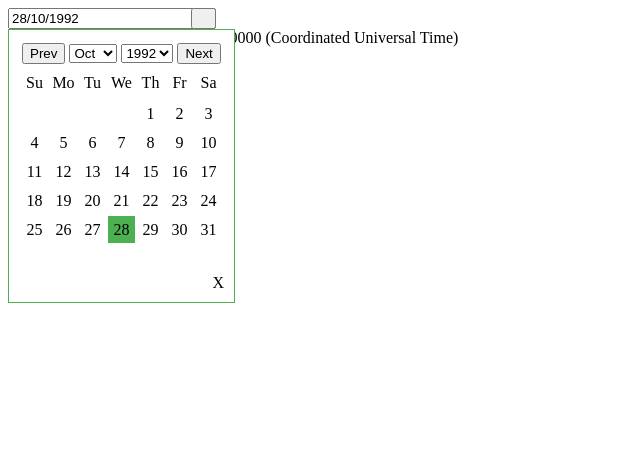
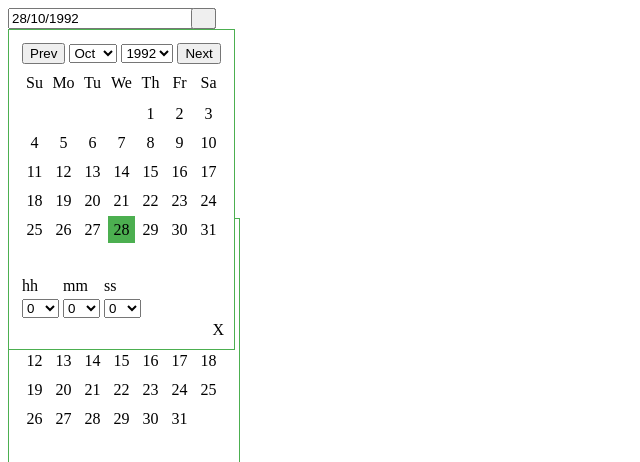
Before and after one commit to NilavPatel/np-date-picker, an Angular app: page / in a window 1280 px wide. Both pictures are taken after a click on the button 203 px from the left and 18 px from the top of the page. Shown: the top 462 px of the page, without its empty margins (0-640 px from the left). Built offline with nearby package versions, Linux system fonts and the light colour scheme.

Commit message:
add default open and timepicker functionality

```diff
--- a/src/app/app.component.html
+++ b/src/app/app.component.html
@@ -1,6 +1,6 @@
-<app-np-date-picker [(selectedDate)]="birthDate"></app-np-date-picker>
+<app-np-date-picker [(value)]="birthDate" [showTimePicker]=true></app-np-date-picker>
 
-{{birthDate}}
+{{birthDate | date : 'dd/MM/yyyy hh:mm:ss'}}
 
 <br>
 <br>
@@ -16,3 +16,8 @@
 <div>{{selectedDate | date :'dd/MMM/yy'}}</div>
 
 <button (click)="setSelectedDate()">Set date as 28/10/1992</button>
+
+<br>
+<br>
+
+<app-np-date-picker defaultOpen=true></app-np-date-picker>
--- a/src/app/np-date-picker/np-date-picker.component.css
+++ b/src/app/np-date-picker/np-date-picker.component.css
@@ -38,3 +38,11 @@
 .np-datepicker-icon {
     display: inline-block;
 }
+
+.np-datepicker-static{
+    background-color: white;
+    padding: 10px;
+    width:210px;
+    height:230px;
+    border: 1px solid #4CAF50;
+}
--- a/src/app/np-date-picker/np-date-picker.component.html
+++ b/src/app/np-date-picker/np-date-picker.component.html
@@ -1,8 +1,11 @@
 <div>
-  <input class="np-datepicker-text" type="text" [ngModel]="_selectedDate | date: _format" (click)="_toggleDatePicker()">
-  <button class="np-datepicker-button" (click)="_toggleDatePicker()"><i
-      [class]="iconClass ? iconClass : 'np-datepicker-icon' "></i></button>
-  <div *ngIf="_isOpen" class="np-datepicker">
+  <div *ngIf="!defaultOpen">
+    <input class="np-datepicker-text" type="text" [ngModel]="_selectedDate | date: _format"
+      (click)="_toggleDatePicker()">
+    <button class="np-datepicker-button" (click)="_toggleDatePicker()"><i
+        [class]="iconClass ? iconClass : 'np-datepicker-icon' "></i></button>
+  </div>
+  <div *ngIf="_isOpen || defaultOpen" [ngClass]="{'np-datepicker' : !defaultOpen, 'np-datepicker-static': defaultOpen}">
     <table>
       <tr>
         <td>
@@ -31,36 +34,62 @@
     </table>
     <table class="tbl-days">
       <tr>
-        <td *ngFor="let day of daysArrayFromTo(0, 7)"
+        <td *ngFor="let day of _daysArrayFromTo(0, 7)"
           [ngClass]="{'selected': day == _selectedDay && _currentMonth == _selectedMonth && _currentYear == _selectedYear}">
-          <a (click)="_selectDate(day)">{{day}}</a></td>
+          <a (click)="_onSelectDate(day)">{{day}}</a></td>
       </tr>
       <tr>
-        <td *ngFor="let day of daysArrayFromTo(7, 14)"
+        <td *ngFor="let day of _daysArrayFromTo(7, 14)"
           [ngClass]="{'selected': day == _selectedDay && _currentMonth == _selectedMonth && _currentYear == _selectedYear}">
-          <a (click)="_selectDate(day)">{{day}}</a></td>
+          <a (click)="_onSelectDate(day)">{{day}}</a></td>
       </tr>
       <tr>
-        <td *ngFor="let day of daysArrayFromTo(14, 21)"
+        <td *ngFor="let day of _daysArrayFromTo(14, 21)"
           [ngClass]="{'selected': day == _selectedDay && _currentMonth == _selectedMonth && _currentYear == _selectedYear}">
-          <a (click)="_selectDate(day)">{{day}}</a></td>
+          <a (click)="_onSelectDate(day)">{{day}}</a></td>
       </tr>
       <tr>
-        <td *ngFor="let day of daysArrayFromTo(21, 28)"
+        <td *ngFor="let day of _daysArrayFromTo(21, 28)"
           [ngClass]="{'selected': day == _selectedDay && _currentMonth == _selectedMonth && _currentYear == _selectedYear}">
-          <a (click)="_selectDate(day)">{{day}}</a></td>
+          <a (click)="_onSelectDate(day)">{{day}}</a></td>
       </tr>
       <tr>
-        <td *ngFor="let day of daysArrayFromTo(28, 35)"
+        <td *ngFor="let day of _daysArrayFromTo(28, 35)"
           [ngClass]="{'selected': day == _selectedDay && _currentMonth == _selectedMonth && _currentYear == _selectedYear}">
-          <a (click)="_selectDate(day)">{{day}}</a></td>
+          <a (click)="_onSelectDate(day)">{{day}}</a></td>
       </tr>
       <tr>
-        <td *ngFor="let day of daysArrayFromTo(35, 42)"
+        <td *ngFor="let day of _daysArrayFromTo(35, 42)"
           [ngClass]="{'selected': day == _selectedDay && _currentMonth == _selectedMonth && _currentYear == _selectedYear}">
-          <a (click)="_selectDate(day)">{{day}}</a></td>
+          <a (click)="_onSelectDate(day)">{{day}}</a></td>
       </tr>
     </table>
-    <div (click)="_close()" class="np-close-button">X</div>
+    <table *ngIf="showTimePicker">
+      <tr>
+        <td>hh</td>
+        <td>mm</td>
+        <td>ss</td>
+      </tr>
+      <tr>
+        <td>
+          <select (change)="_changeTime($event, 'hour')">
+            <option *ngFor="let hour of _hours" value="{{hour}}" [selected]="hour == _selectedHour">{{hour}}</option>
+          </select>
+        </td>
+        <td>
+          <select (change)="_changeTime($event, 'minute')">
+            <option *ngFor="let minute of _minutes" value="{{minute}}" [selected]="minute == _selectedMinute">{{minute}}
+            </option>
+          </select>
+        </td>
+        <td>
+          <select (change)="_changeTime($event, 'second')">
+            <option *ngFor="let second of _seconds" value="{{second}}" [selected]="second == _selectedSecond">{{second}}
+            </option>
+          </select>
+        </td>
+      </tr>
+    </table>
+    <div (click)="_close()" class="np-close-button" *ngIf="!defaultOpen">X</div>
   </div>
 </div>
--- a/src/app/np-date-picker/np-date-picker.component.ts
+++ b/src/app/np-date-picker/np-date-picker.component.ts
@@ -8,83 +8,102 @@ import { Component, OnInit, Input, SimpleChanges, Output, EventEmitter } from '@
 export class NpDatePickerComponent implements OnInit {
 
   _isOpen = false;
-
-  _weekDays: string[] = ["Su", "Mo", "Tu", "We", "Th", "Fr", "Sa"];
-
-  _months: string[] = ["Jan", "Feb", "Mar", "Apr", "May", "Jun", "Jul", "Aug", "Sep", "Oct", "Nov", "Dec"];
-
+  _weekDays: string[];
+  _months: string[];
   _years: number[] = [];
-
   _days: number[] = [];
-
-  @Input()  selectedDate: Date;
-
-  @Output() selectedDateChange = new EventEmitter();
-
-  @Input() format: string;
-
-  @Input() iconClass: string;
-
+  _hours: number[] = [];
+  _minutes: number[] = [];
+  _seconds: number[] = [];
   _selectedDate: Date;
   _selectedDay: number;
-  _selectedWeekDay: number;
   _selectedMonth: number;
   _selectedYear: number;
-
+  _selectedHour: number;
+  _selectedMinute: number;
+  _selectedSecond: number;
   _currentDay: number;
   _currentWeekDay: number;
   _currentMonth: number;
   _currentYear: number;
+  _format: string;
 
-  _format = "dd/MM/yyyy";
+  @Input() value: Date;
+  @Output() valueChange = new EventEmitter();
+  @Input() format: string;
+  @Input() iconClass: string;
+  @Input() showTimePicker: boolean = false;
+  @Input() defaultOpen: boolean = false;
 
   constructor() {
   }
 
   ngOnInit() {
-    this._refreshDate()
+    this._weekDays = ["Su", "Mo", "Tu", "We", "Th", "Fr", "Sa"];
+
+    this._months = ["Jan", "Feb", "Mar", "Apr", "May", "Jun", "Jul", "Aug", "Sep", "Oct", "Nov", "Dec"];
+
+    for (var i = 0; i <= 24; i++) {
+      this._hours.push(i);
+    }
+
+    for (var i = 0; i <= 60; i++) {
+      this._minutes.push(i);
+      this._seconds.push(i);
+    }
+
+    for (var i = 1900; i <= 2100; i++) {
+      this._years.push(i);
+    }
+
+    if (this.format && this.format.length > 0) {
+      this._format = this.format;
+    } else {
+      this._format = "dd/MM/yyyy";
+    }
+
+    if (this.value != undefined && this.value != null) {
+      this._selectedDate = this.value;
+    } else {
+      this._selectedDate = new Date();
+    }
+
+    this._resetVariables();
+    this._calculateDays();
   }
 
   ngOnChanges(changes: SimpleChanges) {
-    if (changes.selectedDate != undefined) {
-      this._refreshDate()
+    if (changes.value != undefined && changes.value.currentValue != this._selectedDate) {
+      this._selectedDate = changes.value.currentValue;
+      this._resetVariables();
     }
   }
 
-  _refreshDate() {
-    if (this.selectedDate != undefined && this.selectedDate != null) {
-      this._selectedDate = this.selectedDate;
-    } else {
-      this._selectedDate = new Date();
-    }
+  _resetVariables() {
     this._selectedDay = this._selectedDate.getDate();
-    this._selectedWeekDay = this._selectedDate.getDay();
     this._selectedMonth = this._selectedDate.getMonth();
     this._selectedYear = this._selectedDate.getFullYear();
+
+    if (this.showTimePicker) {
+      this._selectedHour = this._selectedDate.getHours();
+      this._selectedMinute = this._selectedDate.getMinutes();
+      this._selectedSecond = this._selectedDate.getSeconds();
+    }
 
     this._currentDay = this._selectedDate.getDate();
     this._currentWeekDay = this._selectedDate.getDay();
     this._currentMonth = this._selectedDate.getMonth();
     this._currentYear = this._selectedDate.getFullYear();
-
-    this._calculateDays();
-    for (var i = 1900; i <= 2100; i++) {
-      this._years.push(i);
-    }
-    if (this.format && this.format.length > 0) {
-      this._format = this.format;
-    }
-    this.selectedDateChange.emit(this._selectedDate);
   }
 
   _calculateDays() {
     this._days = [];
-    var _daysInThisMonth = this.daysInThisMonth();
+    var _daysInMonth = this._daysInThisMonth();
     var _firstWeekDayOfMonth = new Date(this._currentYear, this._currentMonth, 1).getDay();
     for (let index = 0; index < _firstWeekDayOfMonth; index++) {
       this._days.push(null);
     }
-    for (let index = 1; index <= _daysInThisMonth; index++) {
+    for (let index = 1; index <= _daysInMonth; index++) {
       this._days.push(index);
     }
     for (let index = this._days.length; index <= 42; index++) {
@@ -92,11 +111,11 @@ export class NpDatePickerComponent implements OnInit {
     }
   }
 
-  daysInThisMonth() {
+  _daysInThisMonth() {
     return new Date(this._currentYear, this._currentMonth + 1, 0).getDate();
   }
 
-  daysArrayFromTo(from: number, to: number) {
+  _daysArrayFromTo(from: number, to: number) {
     return this._days.slice(from, to);
   }
 
@@ -120,13 +139,11 @@ export class NpDatePickerComponent implements OnInit {
     this._calculateDays();
   }
 
-  _selectDate(day: number) {
-    this._selectedDay = day;
-    this._selectedMonth = this._currentMonth;
-    this._selectedYear = this._currentYear;
-    this._selectedDate = new Date(this._selectedYear, this._selectedMonth, day);
+  _onSelectDate(day: number) {
+    this._selectedDate = new Date(this._currentYear, this._currentMonth, day);
+    this._resetVariables();
     this._isOpen = false;
-    this.selectedDateChange.emit(this._selectedDate);
+    this.valueChange.emit(this._selectedDate);
   }
 
   _selectMonth($event) {
@@ -147,12 +164,29 @@ export class NpDatePickerComponent implements OnInit {
     this._isOpen = false;
   }
 
+  _changeTime($event, arg) {
+    if (arg == "hour") {
+      this._selectedHour = parseInt($event.target.value);
+    }
+    else if (arg == "minute") {
+      this._selectedMinute = parseInt($event.target.value);
+    }
+    else if (arg == "second") {
+      this._selectedSecond = parseInt($event.target.value);
+    }
+    this._selectedDate = new Date(this._selectedYear, this._selectedMonth, this._selectedDay, this._selectedHour, this._selectedMinute, this._selectedSecond);
+    this.valueChange.emit(this._selectedDate);
+  }
+
   getSelectedDate() {
     return this._selectedDate;
   }
 
   setSelectedDate(date: Date) {
-    this.selectedDate = date;
-    this._refreshDate();
+    this.value = date;
+    this._selectedDate = date;
+    this._resetVariables();
+    this._calculateDays();
+    this.valueChange.emit(this._selectedDate);
   }
 }
```
Also changed, not shown: src/assets/images/image1.PNG, 1 other file (tests, documents, lock files or other folders).
